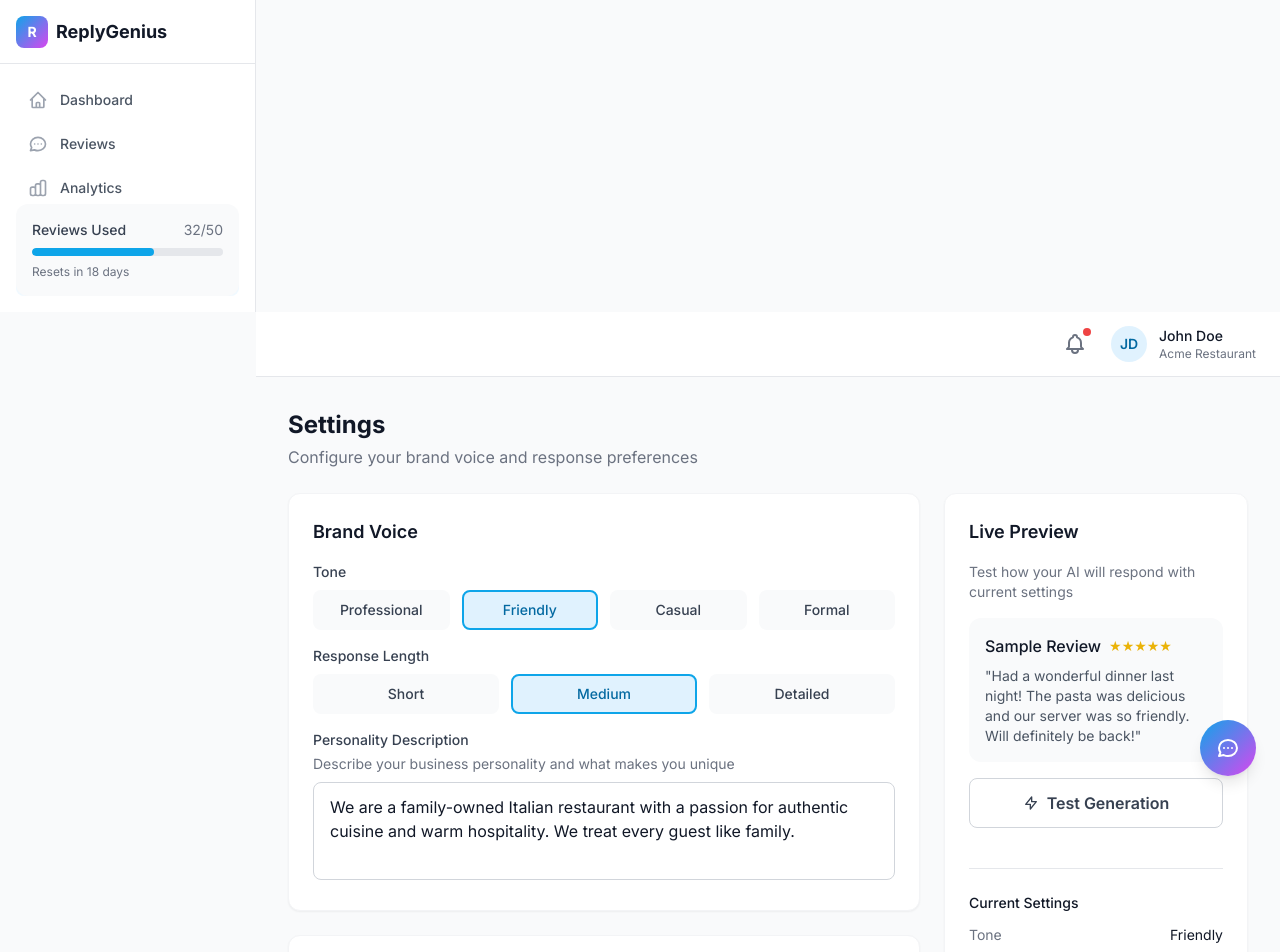
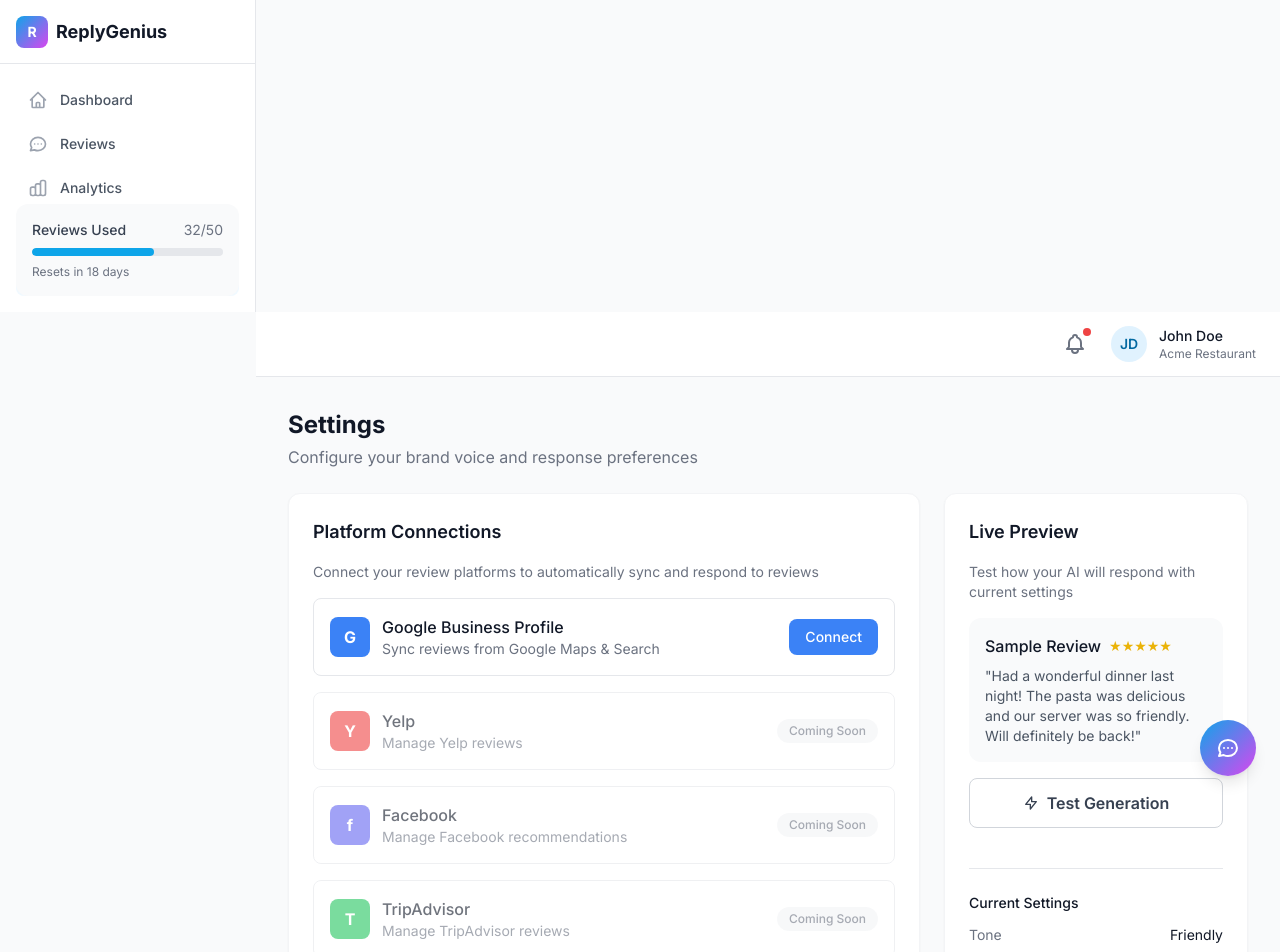
Before and after one commit to mpalmer79/replygenius-ai, a Next.js app: page /dashboard/settings in a window 1280 px wide. Shown: the top 952 px of the page. Built offline with nearby package versions, Linux system fonts and the light colour scheme.

Commit message:
Update page.tsx

```diff
--- a/src/app/dashboard/settings/page.tsx
+++ b/src/app/dashboard/settings/page.tsx
@@ -1,12 +1,16 @@
 'use client';
 
-import { useState } from 'react';
+import { useState, useEffect, Suspense } from 'react';
+import { useSearchParams } from 'next/navigation';
 import type { ToneType, ResponseLength } from '@/types';
 
-export default function SettingsPage() {
+function SettingsContent() {
+  const searchParams = useSearchParams();
   const [isLoading, setIsLoading] = useState(false);
   const [isTesting, setIsTesting] = useState(false);
   const [testResponse, setTestResponse] = useState('');
+  const [googleConnected, setGoogleConnected] = useState(false);
+  const [connectionMessage, setConnectionMessage] = useState('');
   const [settings, setSettings] = useState({
     tone: 'friendly' as ToneType,
     response_length: 'medium' as ResponseLength,
@@ -23,6 +27,24 @@ export default function SettingsPage() {
 
   const handleChange = (field: string, value: string | boolean) => {
     setSettings({ ...settings, [field]: value });
+  };
+
+  // Check URL params for Google connection status
+  useEffect(() => {
+    const googleStatus = searchParams.get('google');
+    const error = searchParams.get('error');
+    const accounts = searchParams.get('accounts');
+
+    if (googleStatus === 'connected') {
+      setGoogleConnected(true);
+      setConnectionMessage(`Successfully connected to Google Business Profile${accounts ? ` (${accounts} account${accounts !== '1' ? 's' : ''} found)` : ''}!`);
+    } else if (error) {
+      setConnectionMessage(`Connection failed: ${error.replace(/_/g, ' ')}`);
+    }
+  }, [searchParams]);
+
+  const handleConnectGoogle = () => {
+    window.location.href = '/api/auth/google?redirect=/dashboard/settings';
   };
 
   const handleSave = async () => {
@@ -53,6 +75,116 @@ export default function SettingsPage() {
       <div className="grid grid-cols-1 lg:grid-cols-3 gap-6">
         {/* Settings Form */}
         <div className="lg:col-span-2 space-y-6">
+          {/* Connection Status Message */}
+          {connectionMessage && (
+            <div className={`p-4 rounded-lg ${googleConnected ? 'bg-green-50 border border-green-200' : 'bg-red-50 border border-red-200'}`}>
+              <div className="flex items-center">
+                {googleConnected ? (
+                  <svg className="w-5 h-5 text-green-500 mr-2" fill="none" stroke="currentColor" viewBox="0 0 24 24">
+                    <path strokeLinecap="round" strokeLinejoin="round" strokeWidth={2} d="M9 12l2 2 4-4m6 2a9 9 0 11-18 0 9 9 0 0118 0z" />
+                  </svg>
+                ) : (
+                  <svg className="w-5 h-5 text-red-500 mr-2" fill="none" stroke="currentColor" viewBox="0 0 24 24">
+                    <path strokeLinecap="round" strokeLinejoin="round" strokeWidth={2} d="M12 8v4m0 4h.01M21 12a9 9 0 11-18 0 9 9 0 0118 0z" />
+                  </svg>
+                )}
+                <span className={googleConnected ? 'text-green-700' : 'text-red-700'}>{connectionMessage}</span>
+              </div>
+            </div>
+          )}
+
+          {/* Platform Connections */}
+          <div className="card">
+            <h2 className="text-lg font-semibold text-gray-900 mb-4">Platform Connections</h2>
+            <p className="text-sm text-gray-500 mb-4">
+              Connect your review platforms to automatically sync and respond to reviews
+            </p>
+
+            <div className="space-y-4">
+              {/* Google Business Profile */}
+              <div className="flex items-center justify-between p-4 border border-gray-200 rounded-lg hover:border-gray-300 transition-colors">
+                <div className="flex items-center space-x-3">
+                  <div className="w-10 h-10 bg-blue-500 rounded-lg flex items-center justify-center text-white font-bold">
+                    G
+                  </div>
+                  <div>
+                    <div className="font-medium text-gray-900">Google Business Profile</div>
+                    <div className="text-sm text-gray-500">
+                      {googleConnected ? 'Connected' : 'Sync reviews from Google Maps & Search'}
+                    </div>
+                  </div>
+                </div>
+                <button
+                  onClick={handleConnectGoogle}
+                  className={`px-4 py-2 rounded-lg text-sm font-medium transition-colors ${
+                    googleConnected
+                      ? 'bg-green-100 text-green-700 hover:bg-green-200'
+                      : 'bg-blue-500 text-white hover:bg-blue-600'
+                  }`}
+                >
+                  {googleConnected ? (
+                    <span className="flex items-center">
+                      <svg className="w-4 h-4 mr-1" fill="none" stroke="currentColor" viewBox="0 0 24 24">
+                        <path strokeLinecap="round" strokeLinejoin="round" strokeWidth={2} d="M5 13l4 4L19 7" />
+                      </svg>
+                      Connected
+                    </span>
+                  ) : (
+                    'Connect'
+                  )}
+                </button>
+              </div>
+
+              {/* Yelp - Coming Soon */}
+              <div className="flex items-center justify-between p-4 border border-gray-200 rounded-lg opacity-60">
+                <div className="flex items-center space-x-3">
+                  <div className="w-10 h-10 bg-red-500 rounded-lg flex items-center justify-center text-white font-bold">
+                    Y
+                  </div>
+                  <div>
+                    <div className="font-medium text-gray-900">Yelp</div>
+                    <div className="text-sm text-gray-500">Manage Yelp reviews</div>
+                  </div>
+                </div>
+                <span className="px-3 py-1 bg-gray-100 text-gray-500 rounded-full text-xs font-medium">
+                  Coming Soon
+                </span>
+              </div>
+
+              {/* Facebook - Coming Soon */}
+              <div className="flex items-center justify-between p-4 border border-gray-200 rounded-lg opacity-60">
+                <div className="flex items-center space-x-3">
+                  <div className="w-10 h-10 bg-indigo-500 rounded-lg flex items-center justify-center text-white font-bold">
+                    f
+                  </div>
+                  <div>
+                    <div className="font-medium text-gray-900">Facebook</div>
+                    <div className="text-sm text-gray-500">Manage Facebook recommendations</div>
+                  </div>
+                </div>
+                <span className="px-3 py-1 bg-gray-100 text-gray-500 rounded-full text-xs font-medium">
+                  Coming Soon
+                </span>
+              </div>
+
+              {/* TripAdvisor - Coming Soon */}
+              <div className="flex items-center justify-between p-4 border border-gray-200 rounded-lg opacity-60">
+                <div className="flex items-center space-x-3">
+                  <div className="w-10 h-10 bg-green-500 rounded-lg flex items-center justify-center text-white font-bold">
+                    T
+                  </div>
+                  <div>
+                    <div className="font-medium text-gray-900">TripAdvisor</div>
+                    <div className="text-sm text-gray-500">Manage TripAdvisor reviews</div>
+                  </div>
+                </div>
+                <span className="px-3 py-1 bg-gray-100 text-gray-500 rounded-full text-xs font-medium">
+                  Coming Soon
+                </span>
+              </div>
+            </div>
+          </div>
+
           {/* Brand Voice */}
           <div className="card">
             <h2 className="text-lg font-semibold text-gray-900 mb-4">Brand Voice</h2>
@@ -337,3 +469,11 @@ export default function SettingsPage() {
     </div>
   );
 }
+
+export default function SettingsPage() {
+  return (
+    <Suspense fallback={<div className="p-6">Loading settings...</div>}>
+      <SettingsContent />
+    </Suspense>
+  );
+}
```
